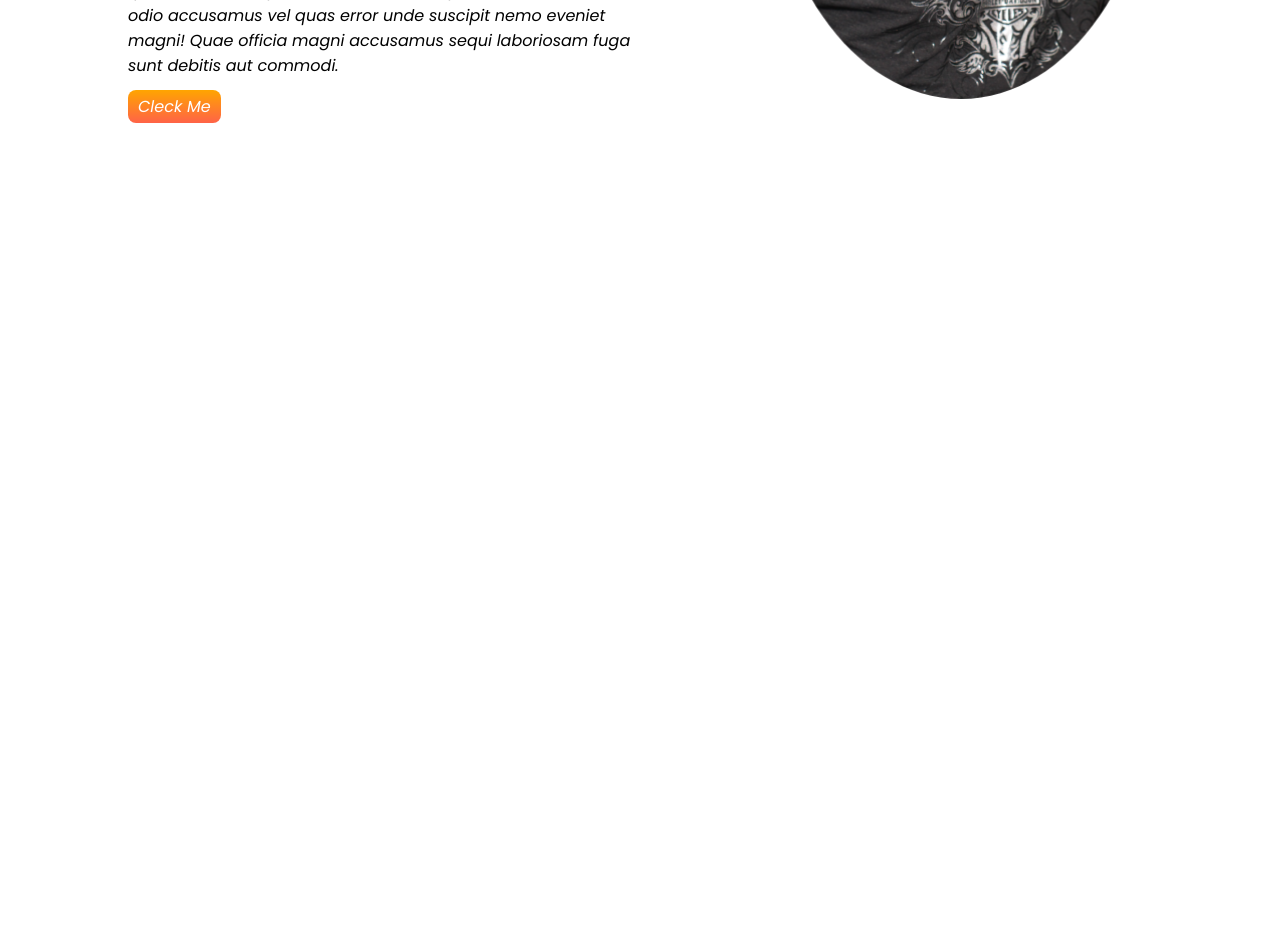
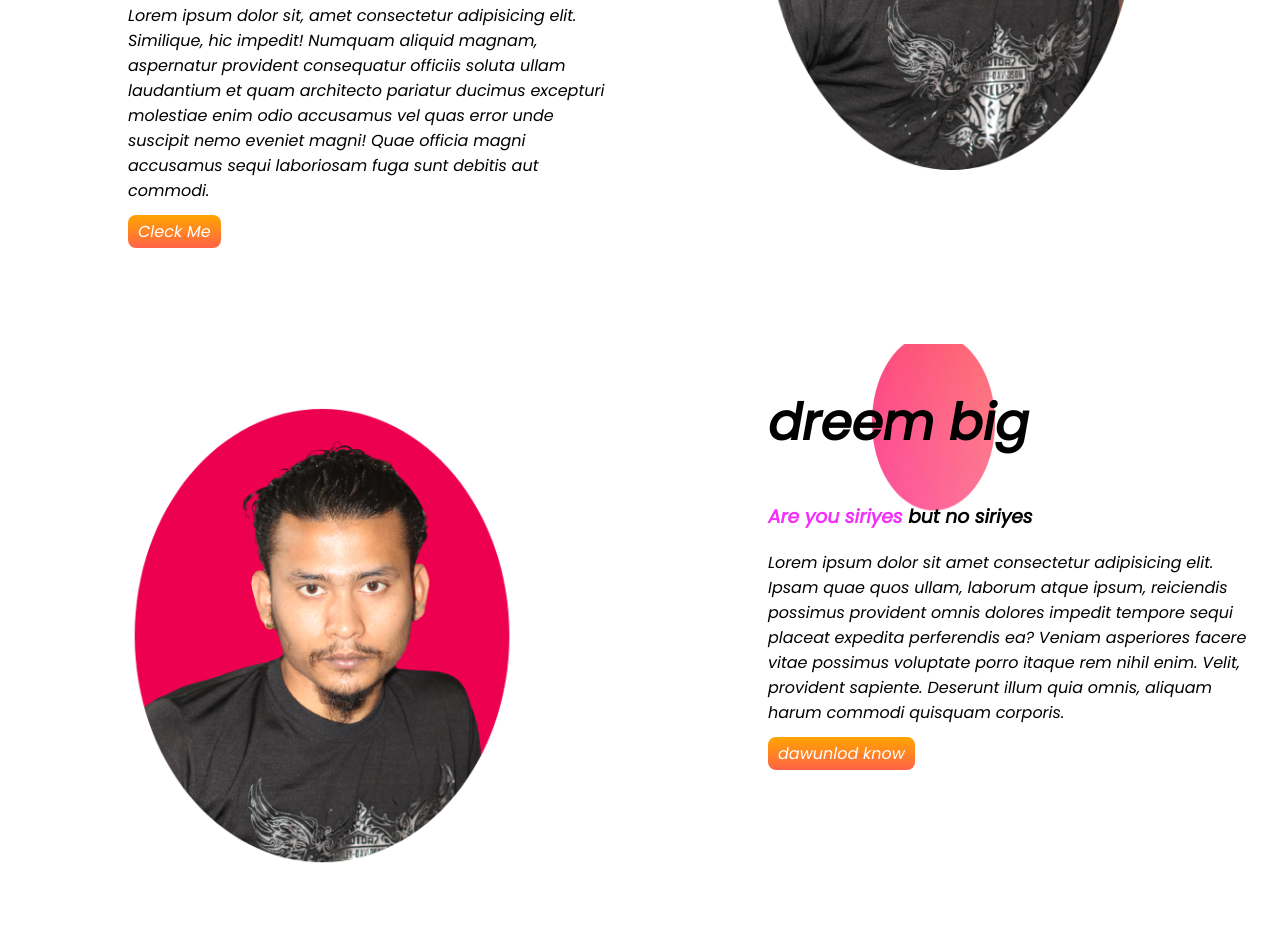
Before and after one commit to shamimkhan11/developer-protfolio, a plain HTML site: page index.html in a window 1280 px wide. Shown: the part 494-1429 px from the top of the page. Before the commit the page ends 800 px from the top, so only its background shows below. Drawn offline with Linux system fonts and the light colour scheme.

Commit message:
driem added

```diff
--- a/index.html
+++ b/index.html
@@ -28,6 +28,22 @@
             <img src="../developer-protfolio/imge/shamim.png" alt="">
         </div>
     </section>
+    <section class="dreem-big">
+        <div class="half-width">
+            <img src="../developer-protfolio/imge/sanim.png" alt="">
+        </div>
+        <div class="half-width">
+            <h1>dreem big</h1>
+            <h3> <span class="color">Are you siriyes</span> but no siriyes</h3>
+
+            <p>Lorem ipsum dolor sit amet consectetur adipisicing elit. Ipsam quae quos ullam, laborum atque ipsum,
+                reiciendis possimus provident omnis dolores impedit tempore sequi placeat expedita perferendis ea?
+                Veniam asperiores facere vitae possimus voluptate porro itaque rem nihil enim. Velit, provident
+                sapiente. Deserunt illum quia omnis, aliquam harum commodi quisquam corporis.</p>
+            <a class="link-button" href="https://www.youtube.com/">dawunlod know</a>
+        </div>
+
+    </section>
 
 </body>
 
--- a/style.css
+++ b/style.css
@@ -13,11 +13,13 @@ h1 {
 
 section {
     display: flex;
+    margin-top: 100px;
 }
 
 .half-width {
     width: 50%;
     padding-left: 10%;
+    padding-right: 2%;
 }
 
 .half-width img {
@@ -37,3 +39,9 @@ section {
     background-image: url(../developer-protfolio/imge/IMG_8047-removebg-preview\ \(1\)\ \(1\).png);
     background-repeat: no-repeat;
 }
+
+.dreem-big {
+    background-image: url(../developer-protfolio/imge/IMG_8047-removebg-preview\ \(1\)\ \(1\).png);
+    background-repeat: no-repeat;
+    background-position: right;
+}
```
